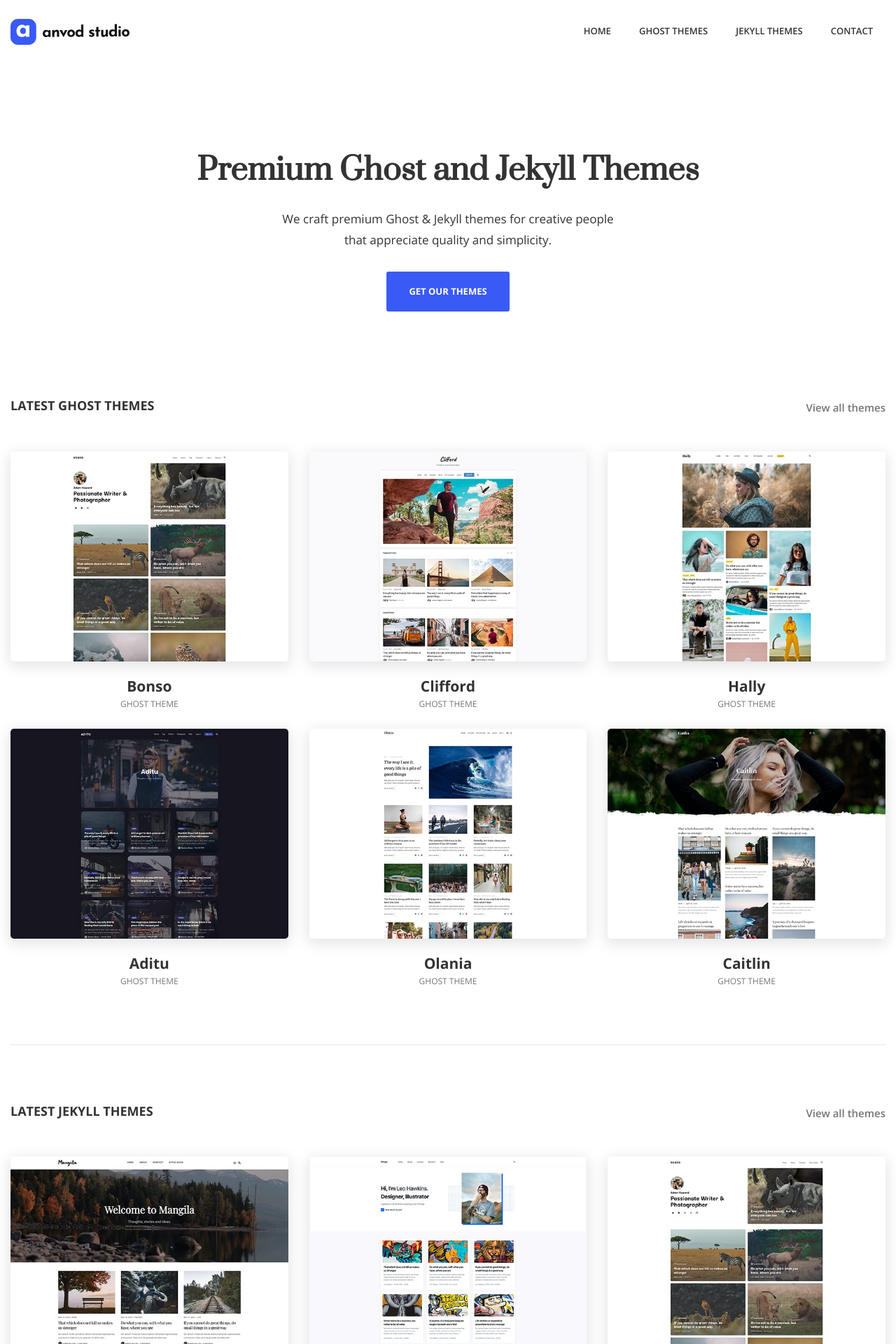
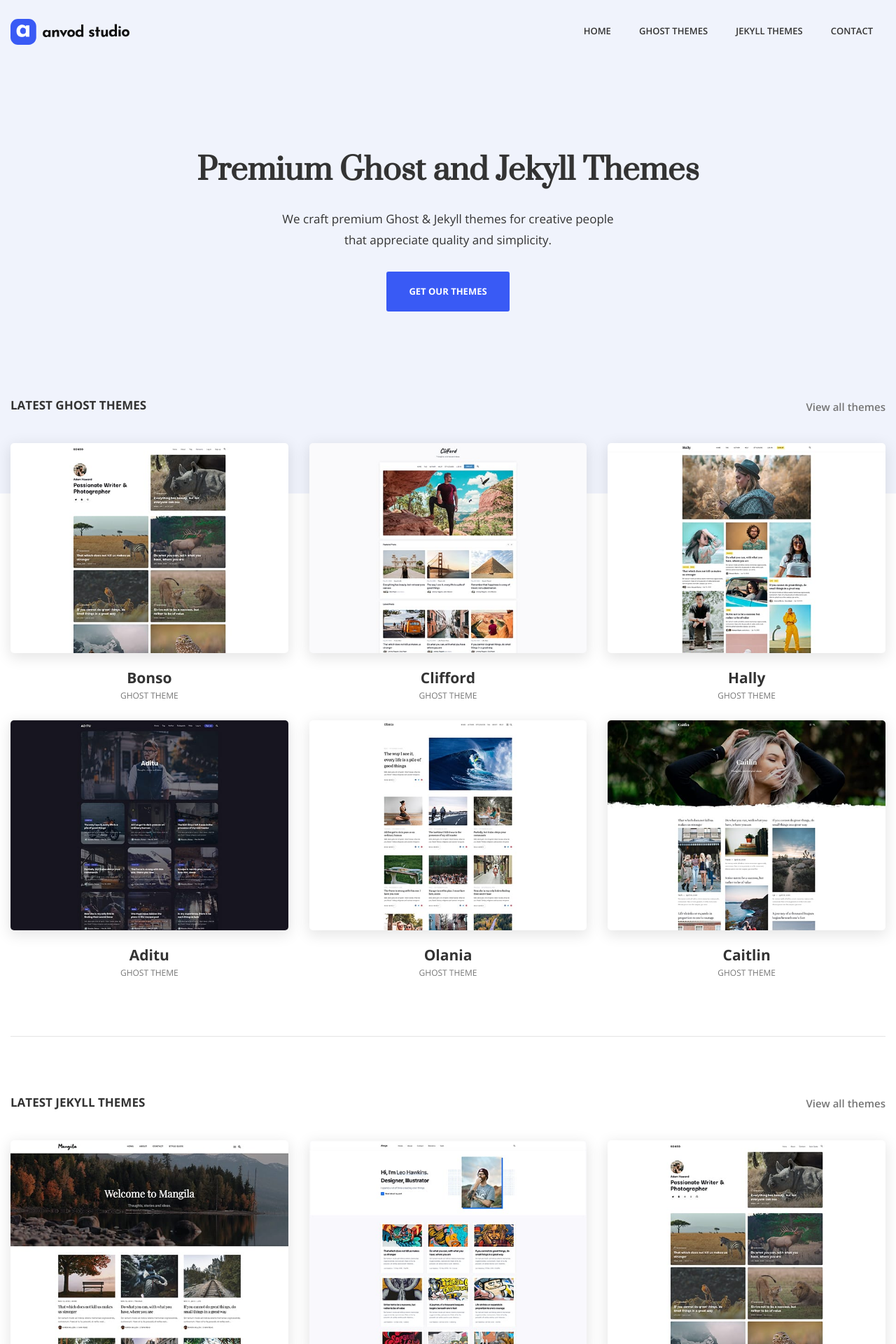
Before and after one commit to anvodstudio/anvodstudio.github.io, a Jekyll site: the page built from index.html, in a window 1280 px wide. Shown: the top 1920 px of the page at 70% size. Built offline with Jekyll 4.4.1, drawn with Linux system fonts in a browser that asks for light colours.

Commit message:
redesign hero and footer

```diff
--- a/_sass/3-basics/_base.scss
+++ b/_sass/3-basics/_base.scss
@@ -28,7 +28,7 @@
 }
 
 .section-header {
-  margin-bottom: 50px;
+  margin-bottom: 40px;
   display: flex;
   flex-wrap: wrap;
   justify-content: space-between;
@@ -39,7 +39,7 @@
 }
 
 .section-title {
-  font-size: 18px;
+  font-size: 17px;
   text-transform: uppercase;
   margin: 0;
 }
--- a/_sass/4-layout/_footer.scss
+++ b/_sass/4-layout/_footer.scss
@@ -1,13 +1,16 @@
 /* Footer */
+.footer {
+  background-color: #f0f3fc;
+}
+
 .copyright {
-  padding: 40px 0;
+  padding: 50px 0;
   font-size: 13px;
   text-align: center;
-  border-top: 1px solid $light-gray;
   a {
     color: inherit;
     &:hover {
-      text-decoration: underline;
+      color: $brand-color;
     }
   }
 }
--- a/_sass/4-layout/_header.scss
+++ b/_sass/4-layout/_header.scss
@@ -1,6 +1,7 @@
 /* Header */
 .header {
   padding: 20px 0;
+  background-color: #f0f3fc;
 }
 
 .header__inner {
--- a/_sass/4-layout/_hero.scss
+++ b/_sass/4-layout/_hero.scss
@@ -1,8 +1,11 @@
 /* Hero */
 .hero {
-  padding: 120px 0;
+  padding: 120px 0 260px;
+  margin-bottom: -140px;
+  background-color: #f0f3fc;
   @media only screen and (max-width: $mobile) {
-    padding: 50px 0;
+    padding: 50px 0 70px;
+    margin-bottom: 50px;
   }
 }
 
--- a/_sass/4-layout/_themes.scss
+++ b/_sass/4-layout/_themes.scss
@@ -22,7 +22,7 @@
   background-size: cover;
   background-repeat: no-repeat;
   background-color: $light-gray;
-  box-shadow: 0px 5px 20px 3px rgba(0, 0, 0, 0.1);
+  box-shadow: 0px 5px 20px 2px rgba(0, 0, 0, 0.1);
   transition: box-shadow 200ms ease-in-out, transform 200ms ease-in-out, opacity 400ms ease-in-out;
   &::after {
     content: "";
@@ -32,7 +32,7 @@
 
   &:hover {
     transform: translate(0px, -10px);
-    box-shadow: 0px 10px 50px 5px rgba(0, 0, 0, 0.2);
+    box-shadow: 0px 10px 50px 4px rgba(0, 0, 0, 0.12);
     transition: box-shadow 200ms ease-in-out, transform 200ms ease-in-out;
   }
 }
```
